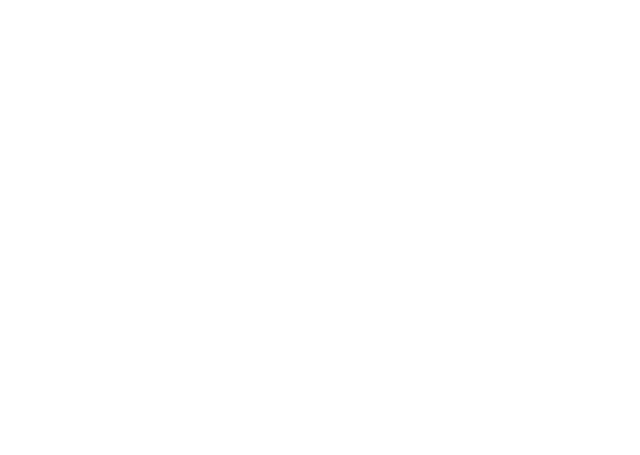
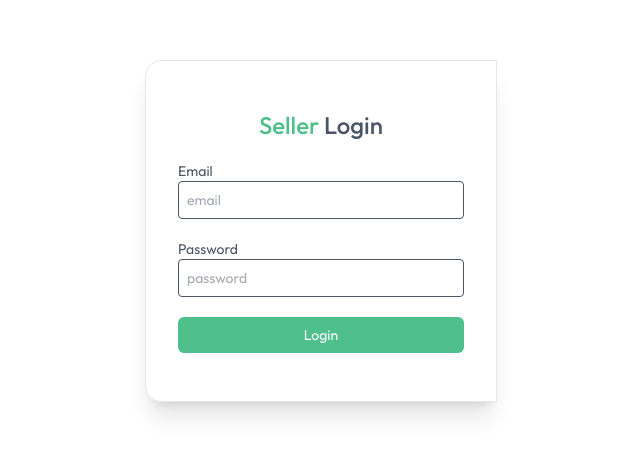
Before and after one commit to Humayun167/green_nest, a React (Vite) app in the folder client/: page /seller in a window 1280 px wide. Before the commit this address had no page. Shown: the part 169-624 px from the top of the page, without its empty margins (319-959 px from the left). Built offline with nearby package versions, Linux system fonts and the light colour scheme.

Commit message:
seller dashboard done

```diff
--- a/client/src/App.jsx
+++ b/client/src/App.jsx
@@ -10,17 +10,21 @@
 import ProductCategory from './pages/ProductCategory';
 import ProductDetails from './pages/ProductDetails';
 import Cart from './pages/Cart';
-import AddAdress from './pages/AddAddress';
 import AddAddress from './pages/AddAddress';
 import MyOrders from './pages/MyOrders';
+import SellerLogin from './components/seller/SellerLogin';
+import SellerLayout from './pages/seller/SellerLayout';
+import AddProduct from './pages/seller/AddProduct';
+import ProductList from './pages/seller/ProductList';
+import Orders from './pages/seller/Orders';
 
 const App = () => {
 
   const isSellerPath = useLocation().pathname.includes('/seller');
-  const {showUserLogin} = useAppContext();
+  const {showUserLogin,isSeller} = useAppContext();
 
   return (
-    <div>
+    <div className='text-default min-h-screen text-gray-700 bg-white '>
       {isSellerPath? null: <Navbar/>}
       {showUserLogin ? <Login/>: null}
       <Toaster/>
@@ -34,6 +38,10 @@
           <Route path='/cart' element={<Cart/>}/>
           <Route path='/add-address' element={<AddAddress/>}/>
           <Route path='/my-orders' element={<MyOrders/>}/>
+          <Route path='/seller' element={isSeller ? <SellerLayout/> : <SellerLogin/>}/>
+            <Route index element={isSeller ? <AddProduct/> :null}/>
+            <Route path='product-list' element={<ProductList/>}/>
+            <Route path='orders' element={<Orders/>}/>
 
         </Routes>
        </div>
--- /dev/null
+++ b/client/src/components/seller/SellerLogin.jsx
@@ -0,0 +1,46 @@
+import React, { useEffect, useState } from 'react';
+import { useAppContext } from './../../context/AppContext';
+
+const SellerLogin = () => {
+
+    const {isSeller, setIsSeller,navigate} =useAppContext()
+    const [email, setEmail] = useState("");
+    const [password, setPassword] = useState("");
+
+
+    const onSubmitHandler = async(event)=>{
+        event.preventDefault();
+        setIsSeller(true);z
+    }
+
+    useEffect(()=>{
+        if(isSeller){
+            navigate('/seller')
+        }
+}, [isSeller]);
+
+
+    return !isSeller && (
+        <form onSubmit={onSubmitHandler} className='min-h-screen flex items-center text-sm text-gray-600'>
+            <div className='flex flex-col gap-5 m-auto items-start p-8 py-12 min-w-80 sm:min-w-88 rounded-l-2xl shadow-xl border border-gray-200'>
+                <p className='text-2xl font-medium m-auto'><span className='text-primary'>Seller</span> Login</p>
+                 <div className='w-full'>
+                    <p>Email</p>
+                    <input onChange={(e)=> setEmail(e.target.value)} value={email}
+                     placeholder='email' type="email" className='border border-gray-20 rounded w-full p-2 mt-l outline-primary' required />
+                 </div>
+                 <div className='w-full'>
+                    <p>Password</p>
+                    <input onChange={(e)=> setPassword(e.target.value)} value={password}
+                     placeholder='password' type="password" className="border border-gray-20 rounded w-full p-2 mt-l outline-primary" required/>
+                 </div>
+                 <button className='bg-primary text-white w-full py-2 rounded-md cursor-pointer'>Login</button>
+
+
+
+            </div>
+        </form>
+    );
+};
+
+export default SellerLogin;
--- /dev/null
+++ b/client/src/pages/seller/AddProduct.jsx
@@ -0,0 +1,11 @@
+import React from 'react';
+
+const AddProduct = () => {
+    return (
+        <div>
+
+        </div>
+    );
+};
+
+export default AddProduct;
--- /dev/null
+++ b/client/src/pages/seller/Orders.jsx
@@ -0,0 +1,11 @@
+import React from 'react';
+
+const Orders = () => {
+    return (
+        <div>
+
+        </div>
+    );
+};
+
+export default Orders;
--- /dev/null
+++ b/client/src/pages/seller/ProductList.jsx
@@ -0,0 +1,11 @@
+import React from 'react';
+
+const ProductList = () => {
+    return (
+        <div>
+
+        </div>
+    );
+};
+
+export default ProductList;
--- /dev/null
+++ b/client/src/pages/seller/SellerLayout.jsx
@@ -0,0 +1,59 @@
+import { Link, NavLink, Outlet } from "react-router-dom";
+import { assets } from "../../assets/assets";
+import { useAppContext } from "../../context/AppContext";
+
+const SellerLayout = () => {
+
+    const {setIsSeller} = useAppContext()
+
+
+
+
+    const sidebarLinks = [
+        { name: "Add Product", path: "/seller", icon: assets.add_icon },
+        { name: "Product List", path: "/seller/product-list", icon: assets.product_list_icon },
+        { name: "Orders", path: "/seller/orders", icon: assets.order_icon  },
+    ];
+
+    const logout = async()=>{
+        setIsSeller(false);
+    }
+
+    return (
+        <>
+            <div className="flex items-center justify-between px-4 md:px-8 border-b border-gray-300 py-3 bg-white transition-all duration-300">
+                <Link  to='/'>
+                    <img className="cursor-pointer w-34 md:w-38" src={assets.logo} alt="logo" />
+                </Link>
+                <div className="flex items-center gap-5 text-gray-500">
+                    <p>Hi! Admin</p>
+                    <button onClick={logout} className='border rounded-full text-sm px-4 py-1'>Logout</button>
+                </div>
+            </div>
+
+            <div className="flex">
+               <div className="md:w-64 w-16 border-r h-[550px] text-base border-gray-300 pt-4 flex flex-col transition-all duration-300">
+                {sidebarLinks.map((item) => (
+                    <NavLink  to={item.path} key={item.name} end={item.path ==="/seller"}
+                        className={({isActive})=>`flex items-center py-3 px-4 gap-3
+                            ${isActive ? "border-r-4 md:border-r-[6px] bg-primary/10 border-primary text-primary"
+                                : "hover:bg-gray-100/90 border-white text-gray-700"
+                            }`
+                        }
+                    >
+                        <img src={item.icon} alt={item.name} className="w-6 h-6" />
+                        <p className="md:block hidden text-center">{item.name}</p>
+                    </NavLink>
+                ))}
+            </div>
+            <Outlet></Outlet>
+            </div>
+
+
+
+
+        </>
+    );
+};
+
+export default SellerLayout;
```
